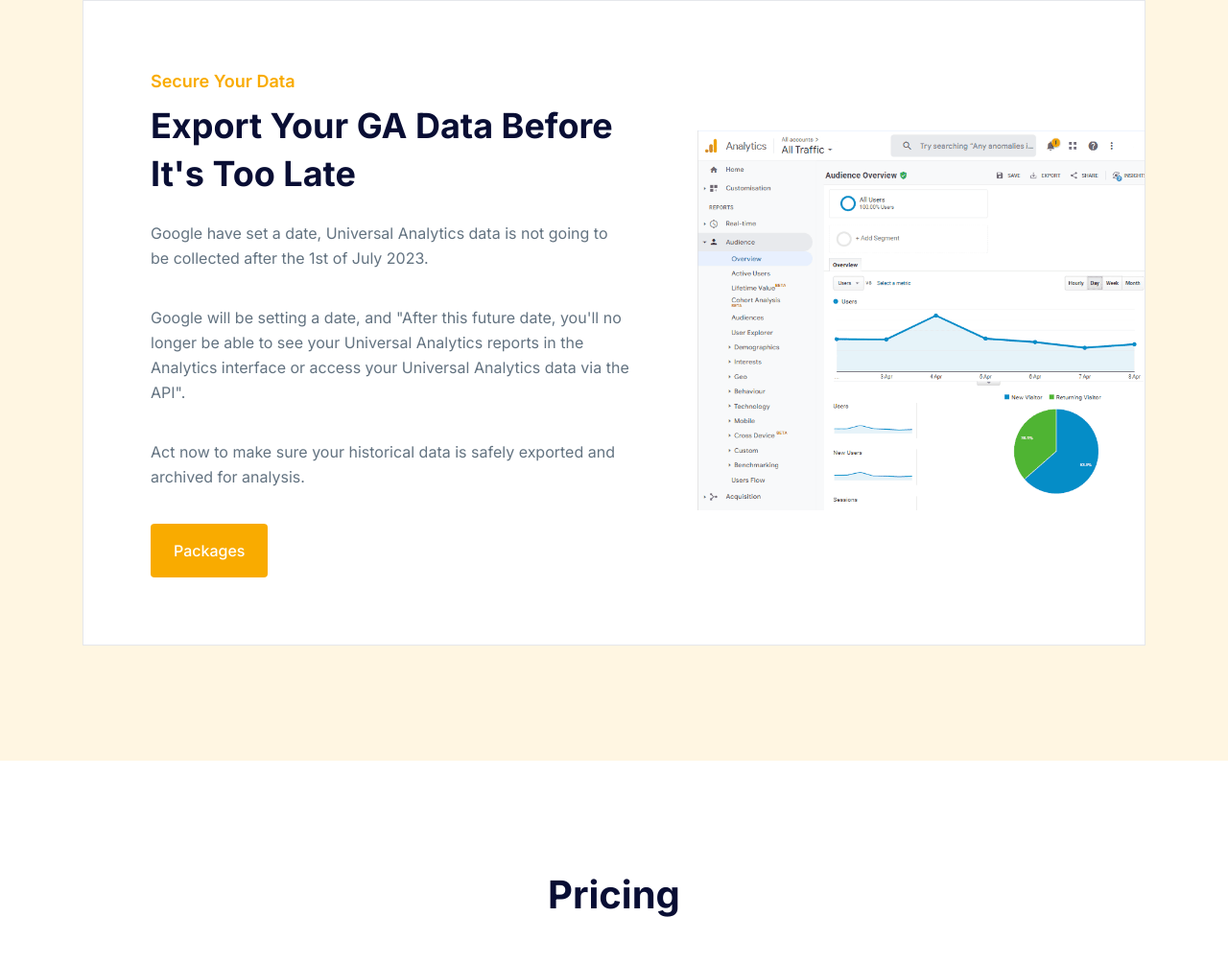
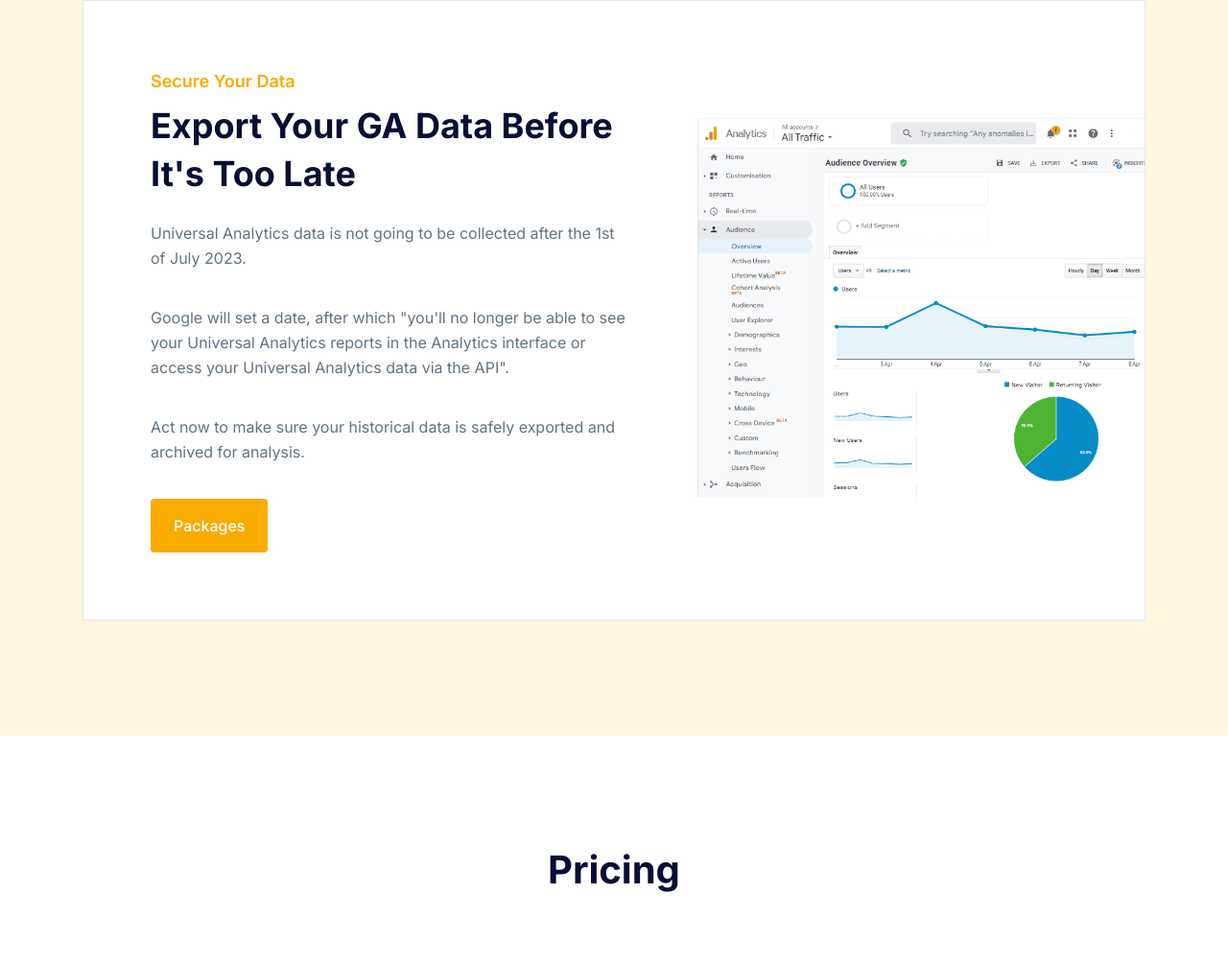
Before and after one commit to benpascoe/analyticsexport, a plain HTML site: page index.html in a window 1280 px wide. Shown: the part 1232-2237 px from the top of the page at 96% size. Drawn offline with Linux system fonts and the light colour scheme.

Commit message:
Update index.html

```diff
--- a/index.html
+++ b/index.html
@@ -664,11 +664,11 @@
                     Export Your GA Data Before It's Too Late
                   </h2>
                   <p class="text-base text-body-color mb-9 leading-relaxed">
-                    Google have set a date, Universal Analytics data is not
+                    Universal Analytics data is not
                     going to be collected after the 1st of July 2023.
                   </p>
                   <p class="text-base text-body-color mb-9 leading-relaxed">
-                    Google will be setting a date, and "After this future date, you'll no longer
+                    Google will set a date, after which "you'll no longer
                     be able to see your Universal Analytics reports in the Analytics interface or
                     access your Universal Analytics data via the API".
                   </p>
```
